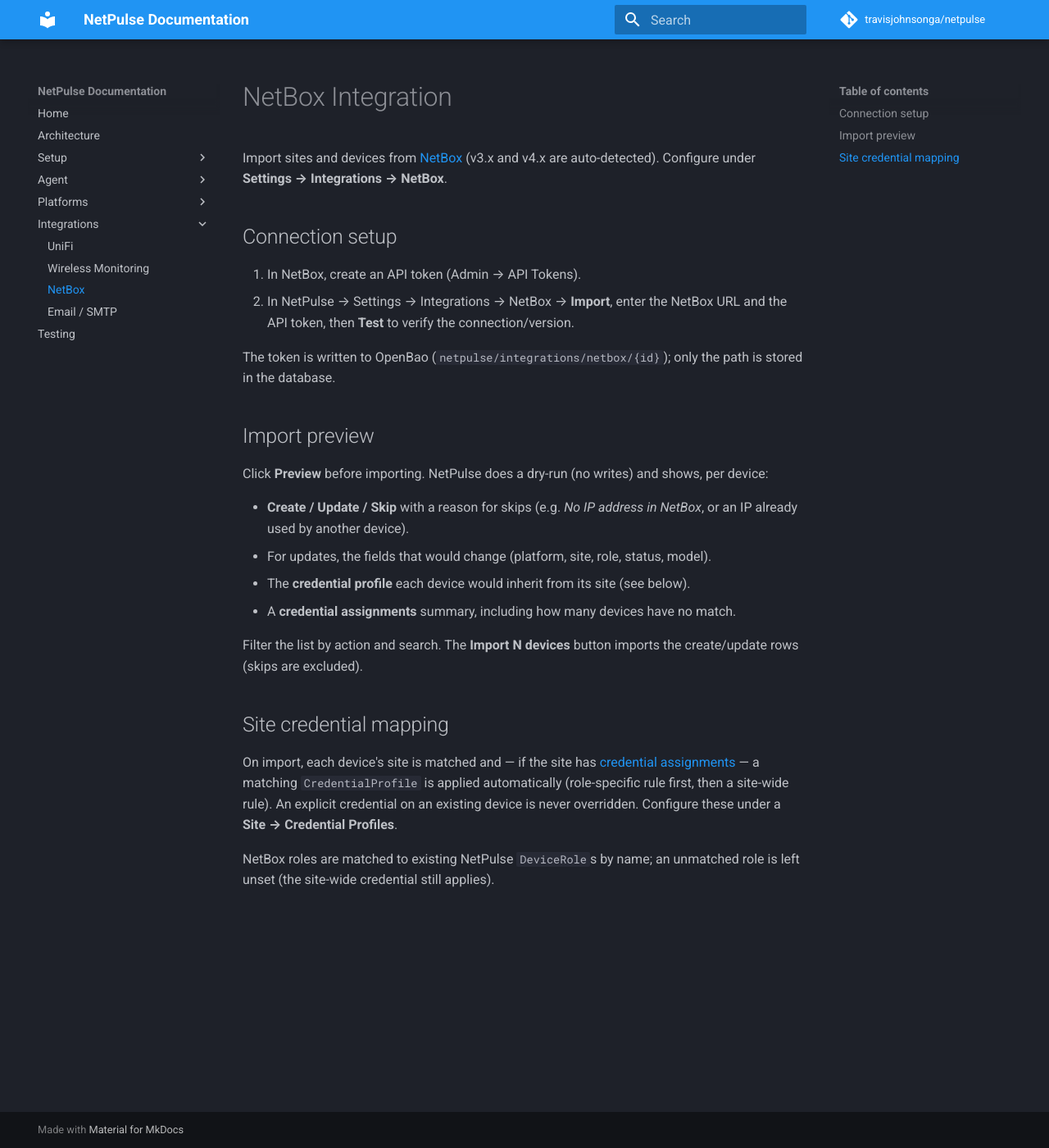
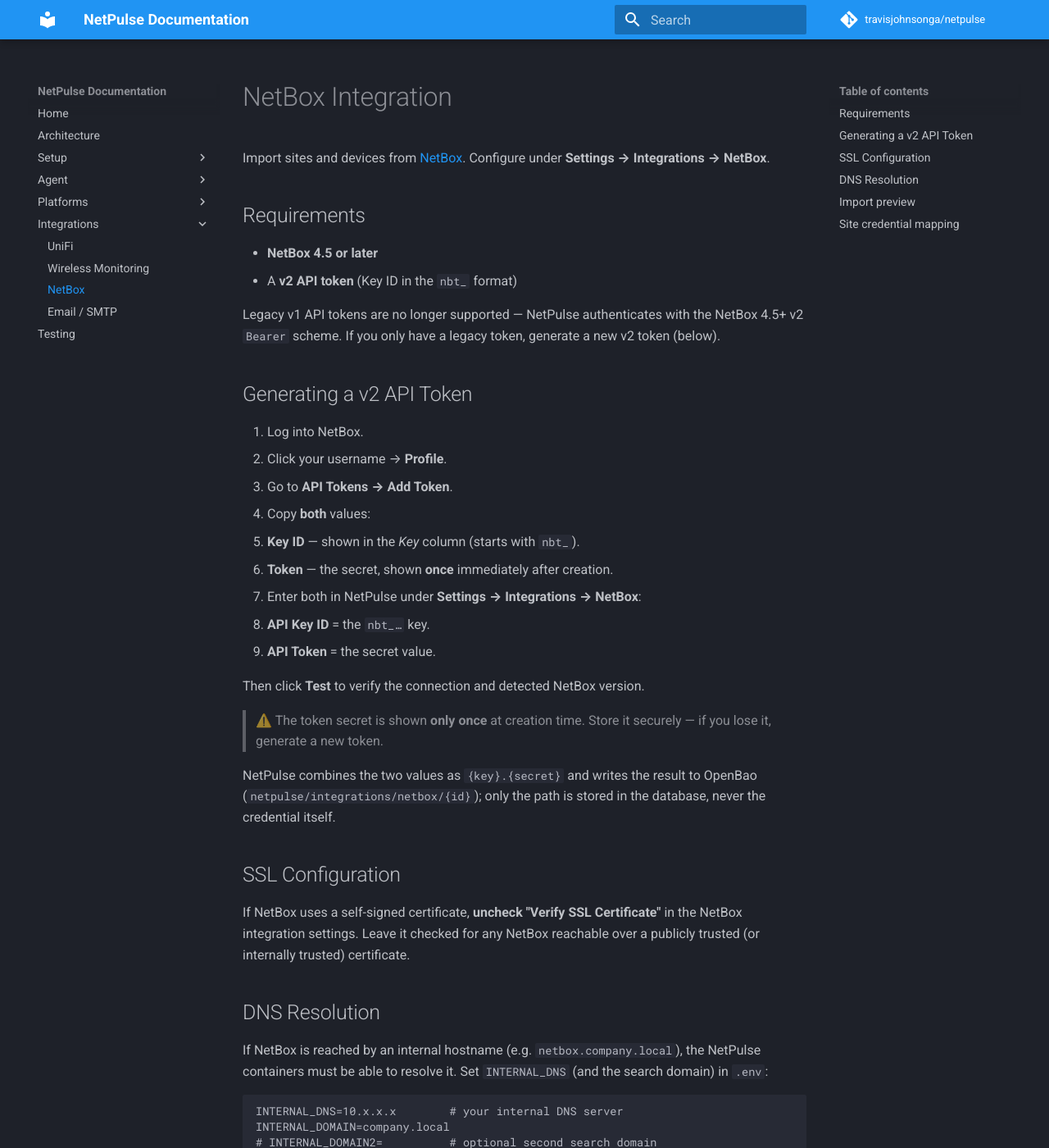
Before and after one commit to travisjohnsonga/netpulse, an MkDocs documentation site: the page built from docs/integrations/netbox.md, in a window 1280 px wide and 1400 px high. Shown: the whole window at 82% size. Built offline with MkDocs 1.6.1 and Material for MkDocs 9.7.7, drawn with Linux system fonts in a browser that asks for light colours; comment, search, counter and statistics services are not loaded; some of the changed text lies outside the part shown.

Commit message:
docs: end of session - UniFi IP lock, NetBox v2 tokens, DNS fix, agent PKI improvements

````diff
--- a/docs/integrations/netbox.md
+++ b/docs/integrations/netbox.md
@@ -1,16 +1,59 @@
 # NetBox Integration
 
-Import sites and devices from [NetBox](https://netbox.dev) (v3.x and v4.x are
-auto-detected). Configure under **Settings → Integrations → NetBox**.
+Import sites and devices from [NetBox](https://netbox.dev). Configure under
+**Settings → Integrations → NetBox**.
 
-## Connection setup
+## Requirements
 
-1. In NetBox, create an API token (Admin → API Tokens).
-2. In NetPulse → Settings → Integrations → NetBox → **Import**, enter the NetBox
-   URL and the API token, then **Test** to verify the connection/version.
+- **NetBox 4.5 or later**
+- A **v2 API token** (Key ID in the `nbt_` format)
 
-The token is written to OpenBao (`netpulse/integrations/netbox/{id}`); only the
-path is stored in the database.
+Legacy v1 API tokens are no longer supported — NetPulse authenticates with the
+NetBox 4.5+ v2 `Bearer` scheme. If you only have a legacy token, generate a new
+v2 token (below).
+
+## Generating a v2 API Token
+
+1. Log into NetBox.
+2. Click your username → **Profile**.
+3. Go to **API Tokens → Add Token**.
+4. Copy **both** values:
+   - **Key ID** — shown in the *Key* column (starts with `nbt_`).
+   - **Token** — the secret, shown **once** immediately after creation.
+5. Enter both in NetPulse under **Settings → Integrations → NetBox**:
+   - **API Key ID** = the `nbt_…` key.
+   - **API Token** = the secret value.
+
+   Then click **Test** to verify the connection and detected NetBox version.
+
+> ⚠️ The token secret is shown **only once** at creation time. Store it securely
+> — if you lose it, generate a new token.
+
+NetPulse combines the two values as `{key}.{secret}` and writes the result to
+OpenBao (`netpulse/integrations/netbox/{id}`); only the path is stored in the
+database, never the credential itself.
+
+## SSL Configuration
+
+If NetBox uses a self-signed certificate, **uncheck "Verify SSL Certificate"** in
+the NetBox integration settings. Leave it checked for any NetBox reachable over a
+publicly trusted (or internally trusted) certificate.
+
+## DNS Resolution
+
+If NetBox is reached by an internal hostname (e.g. `netbox.company.local`), the
+NetPulse containers must be able to resolve it. Set `INTERNAL_DNS` (and the
+search domain) in `.env`:
+
+```bash
+INTERNAL_DNS=10.x.x.x        # your internal DNS server
+INTERNAL_DOMAIN=company.local
+# INTERNAL_DOMAIN2=          # optional second search domain
+```
+
+`setup.sh` auto-detects these from the host (`resolvectl status`); override them
+if auto-detection is wrong. Containers then use this DNS server to resolve
+internal hostnames. See `docs/setup/deployment.md` for the full DNS notes.
 
 ## Import preview
 
````
Also changed, not shown: CLAUDE.md (+34 -1 lines).
